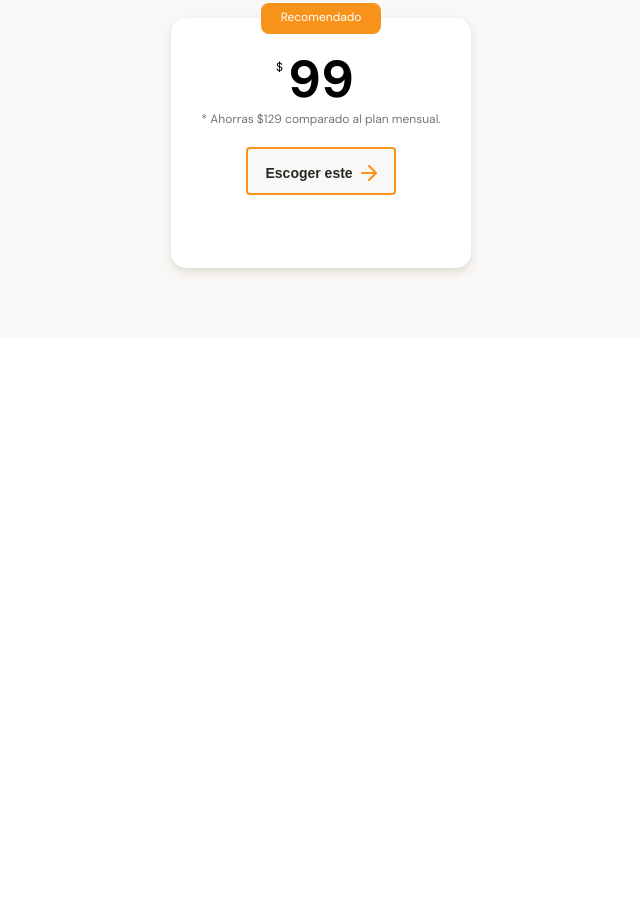
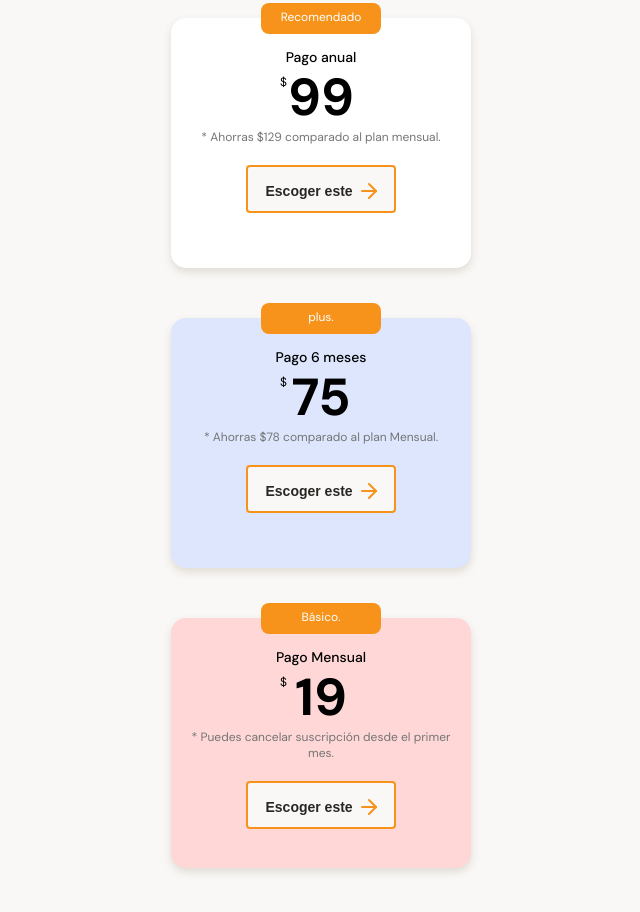
Before and after one commit to higrub89/Curso-MobileFirst, a plain HTML site: page index.html in a window 1280 px wide. Shown: the part 2906-3818 px from the top of the page, without its empty margins (319-959 px from the left). Before the commit the page ends 3244 px from the top, so only its background shows below. Drawn offline with Linux system fonts and the light colour scheme.

Commit message:
tarjetas de planes 2 y 3 terminadas

```diff
--- a/index.html
+++ b/index.html
@@ -144,13 +144,35 @@
           <p>Cualquier plan te da acceso completo a nuestra plataforma.</p>
         </div>
         <section class="plans-container--slider">
-          <article class="plans-container--card">
+          <article class="plans-container--card-anual">
             <p class="recommended">Recomendado</p>
             <div class="plan-info-container">
-              <h3 class="plan-card--title"></h3>
+              <h3 class="plan-card--title">Pago anual</h3>
               <p class="plan-card--price"><span>$</span> 99</p>
               <p class="plan-card--saving">
                 * Ahorras $129 comparado al plan mensual.
+              </p>
+              <button class="plan-card--ca">Escoger este <span></span></button>
+            </div>
+          </article>
+          <article class="plans-container--card-plus">
+            <p class="recommended">plus.</p>
+            <div class="plan-info-container">
+              <h3 class="plan-card--title">Pago 6 meses</h3>
+              <p class="plan-card--price"><span>$</span> 75</p>
+              <p class="plan-card--saving">
+                * Ahorras $78 comparado al plan Mensual.
+              </p>
+              <button class="plan-card--ca">Escoger este <span></span></button>
+            </div>
+          </article>
+          <article class="plans-container--card-basic">
+            <p class="recommended">Básico.</p>
+            <div class="plan-info-container">
+              <h3 class="plan-card--title">Pago Mensual</h3>
+              <p class="plan-card--price"><span>$</span> 19</p>
+              <p class="plan-card--saving">
+                * Puedes cancelar suscripción desde el primer mes.
               </p>
               <button class="plan-card--ca">Escoger este <span></span></button>
             </div>
--- a/styles.css
+++ b/styles.css
@@ -402,7 +402,7 @@ main {
 }
 
 /* tarjetas de la sección de planes*/
-.plans-container--card {
+.plans-container--card-anual {
   position: relative;
   width: 70%;
   min-width: 230px;
@@ -410,8 +410,33 @@ main {
   height: 250px;
   margin: 50px auto 0;
   padding: 0 15px;
+  border-radius: 15px;
   background-color: var(--just-white);
+  box-shadow: 0 4px 8px rgba(89, 73, 30, 0.16);
+}
+
+.plans-container--card-plus {
+  position: relative;
+  width: 70%;
+  min-width: 230px;
+  max-width: 300px;
+  height: 250px;
+  margin: 50px auto 0;
+  padding: 0 15px;
   border-radius: 15px;
+  background-color: rgb(221, 230, 253);
+  box-shadow: 0 4px 8px rgba(89, 73, 30, 0.16);
+}
+.plans-container--card-basic {
+  position: relative;
+  width: 70%;
+  min-width: 230px;
+  max-width: 300px;
+  height: 250px;
+  margin: 50px auto 0;
+  padding: 0 15px;
+  border-radius: 15px;
+  background-color: rgb(255, 215, 215);
   box-shadow: 0 4px 8px rgba(89, 73, 30, 0.16);
 }
 .recommended {
@@ -444,8 +469,8 @@ main {
   font-size: 1.2rem;
   font-weight: 300;
   position: absolute;
-  left: calc(50% - 8px / 2 - 41px);
-  top: calc(50% - 15px / 2 - 95px);
+  left: calc(50% - 41px);
+  top: calc(50% - 15px / 2 - 80px);
 }
 .plan-card--saving {
   font-size: 1.2rem;
```
